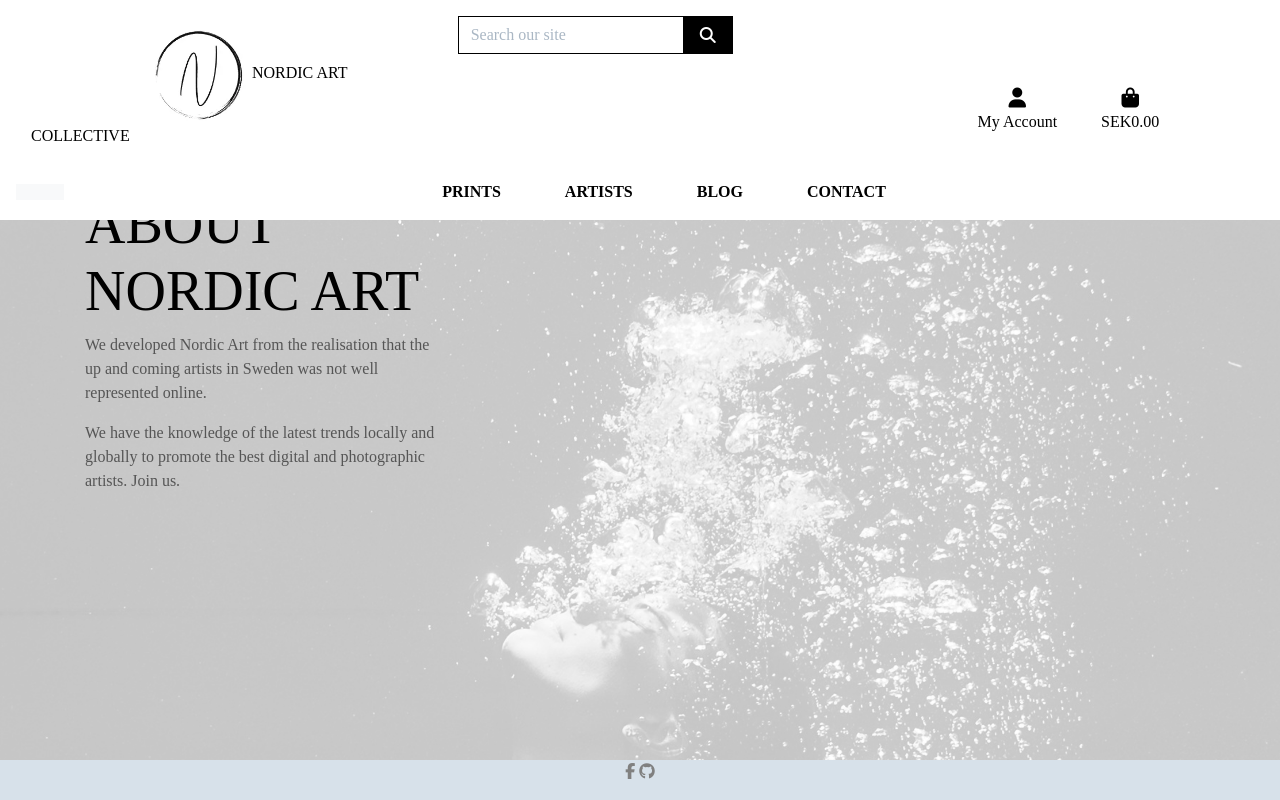
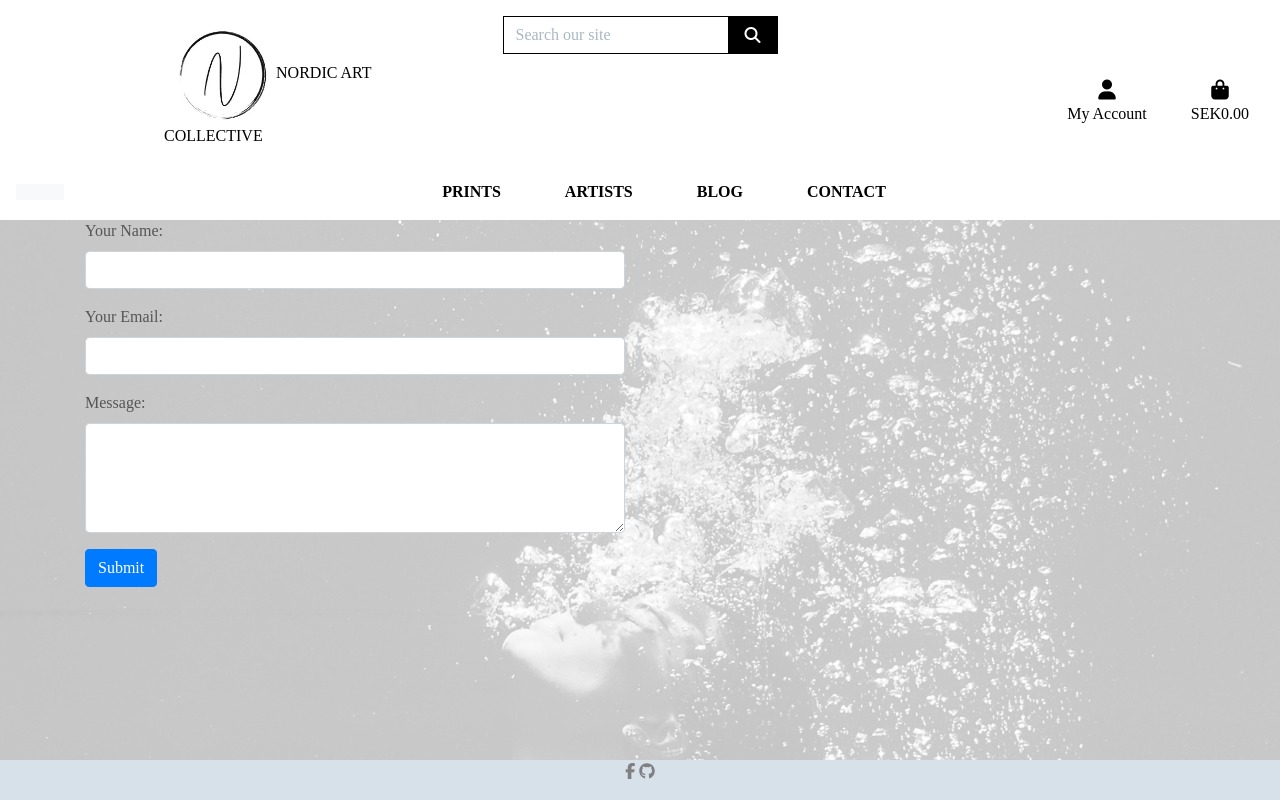
Before and after one commit to adrianskelton/adrianproject5, a Django app: page /contact/ in a window 1280 px wide. Run offline with Django 3.2, Linux system fonts and the light colour scheme; parts of the project's set-up code (start-up, migrations or seed data) failed here and were passed over; some libraries are stand-ins or nearby versions; some web fonts are replaced.

Commit message:
feat contact form added to about us page and about us changed to contact

```diff
--- a/home/templates/home/contact.html
+++ /dev/null
@@ -1,32 +0,0 @@
-{% extends "base.html" %}
-{% load static %}
-
-{% block page_header %}
-    <div class="container header-container">
-        <div class="row">
-            <div class="col"></div>
-        </div>
-    </div>
-{% endblock %}
-
-{% block extra_css %}
-    <link rel="stylesheet" href="{% static 'artists/css/artists.css' %}">
-{% endblock %}
-
-{% block content %}
-<div class="container h-100">
-    <div class="row h-100">
-        <div class="col-4 col-md-4 my-auto">
-            <h1 class="display-4 logo-font text-black home-bg">
-                About Nordic Art
-            </h1>
-            <div class="cold-4">
-            <p>We developed Nordic Art from the realisation that the up and coming artists in Sweden was not well represented online.</p>
-            <p>
-            We have the knowledge of the latest trends locally and globally to promote the best digital and photographic artists.
-            Join us.</p>
-            </div>
-        </div>
-    </div>
-</div>
-{% endblock %}
--- /dev/null
+++ b/home/templates/home/contact_us.html
@@ -0,0 +1,41 @@
+{% extends "base.html" %}
+{% load static %}
+{% block page_header %}
+    <div class="container header-container header-padding>
+        <div class="row">
+            <div class="col"></div>
+        </div>
+    </div>
+{% endblock %}
+{% block extra_css %}
+    <link rel="stylesheet" href="{% static 'artists/css/artists.css' %}">
+{% endblock %}
+{% block content %}
+<div class="container h-100">
+    <div class="row h-100">
+        <div class="col-6 col-md-6 my-auto">
+            <h1 class="display-4 logo-font text-black home-bg">
+                Contact us
+            </h1>
+            <div class="cold-6">
+                <form method="post" action="{% url 'contact_form' %}">
+                    {% csrf_token %}
+                    <div class="form-group">
+                        <label for="name">Your Name:</label>
+                        <input type="text" class="form-control" id="name" name="name" required>
+                    </div>
+                    <div class="form-group">
+                        <label for="email">Your Email:</label>
+                        <input type="email" class="form-control" id="email" name="email" required>
+                    </div>
+                    <div class="form-group">
+                        <label for="message">Message:</label>
+                        <textarea class="form-control" id="message" name="message" rows="4" required></textarea>
+                    </div>
+                    <button type="submit" class="btn btn-primary">Submit</button>
+                </form>
+            </div>
+        </div>
+    </div>
+</div>
+{% endblock %}
--- a/home/urls.py
+++ b/home/urls.py
@@ -5,7 +5,7 @@
 
 urlpatterns = [
     path('', views.index, name='home'),
-    path('contact/', contact, name='contact'),
+    path('contact/', views.contact, name='contact_form'),
 ]
 
 handler404 = 'home.views.handling_404'
--- a/home/views.py
+++ b/home/views.py
@@ -10,7 +10,7 @@
 def contact(request):
     """ A view to return the about us page """
 
-    return render(request, 'home/contact.html')
+    return render(request, 'home/contact_us.html')
 
 
 def handling_404(request, exception):
--- a/static/css/base.css
+++ b/static/css/base.css
@@ -71,6 +71,10 @@
     width: fit-content;
     color: black;
     size: large;
+}
+
+.btn-nordic {
+    background-color: #d7e1ea;
 }
 
 .shop-now-button {
--- a/templates/base.html
+++ b/templates/base.html
@@ -40,9 +40,9 @@
     <body>
         <header class="container-fluid fixed-top">
             <div id="topnav" class="row bg-white pt-lg-2 d-none d-lg-flex">
-                <div class="col-12 col-lg-4 my-auto py-0 py-lg-2 text-center text-lg-left">
-                    <a href="{% url 'home' %}" class="nav-link main-logo-link">
-                        <img src="{% static 'media/logo.webp' %}" alt="Logo" class="logo-image"><span class="logo-font"> Nordic Art Collective</span>
+                <div class="col-12 col-lg-4 my-auto py-0 py-lg-2 text-center text-lg-center">
+                    <a href="{% url 'home' %}" class="nav-link main-logo-link mx-auto">
+                    <img src="{% static 'media/logo.webp' %}" alt="Logo" class="logo-image"><span class="logo-font"> Nordic Art Collective</span>
             </div>
             <div class="col-12 col-lg-12 my-auto py-1 py-lg-0">
                 <form method="GET" action="{% url 'products' %}">
@@ -59,7 +59,7 @@
                 </form>
             </div>
             <div class="col-12 col-lg-4 my-auto py-1 py-lg-0">
-                <ul class="list-inline list-unstyled text-center text-lg-right my-0">
+                <ul class="list-inline list-unstyled text-center text-lg-right mt-0">
                     <li class="list-inline-item dropdown">
                         <a class="text-black nav-link" href="#" id="user-options" data-toggle="dropdown" aria-haspopup="true" aria-expanded="false">
                             <div class="text-center">
--- a/templates/includes/main-nav.html
+++ b/templates/includes/main-nav.html
@@ -1,9 +1,9 @@
 <div class="collapse navbar-collapse" id="main-nav">
     <ul class="navbar-nav w-auto mx-auto">
         <li class="nav-item dropdown">
-            <a class="logo-font font-weight-bold nav-link text-black mr-5" href="#" id="clothing-link" data-toggle="dropdown" aria-haspopup="true" aria-expanded="false">
-                Prints
-            </a>
+        <a class="logo-font font-weight-bold nav-link text-black mr-5" href="#" id="clothing-link" data-toggle="dropdown" aria-haspopup="true" aria-expanded="false">
+            Prints
+        </a>
             <div class="dropdown-menu border-0" aria-labelledby="clothing-link">
                 <a href="{% url 'products' %}?category=photography" class="dropdown-item">Photography</a>
                 <a href="{% url 'products' %}?category=digital_art" class="dropdown-item">Digital</a>
@@ -29,7 +29,7 @@
         {% endif %}
         </li>
         <li class="nav-item dropdown">
-            <a class="logo-font font-weight-bold nav-link text-black" href="{% url 'contact' %}" id="specials-link" aria-haspopup="true" aria-expanded="false">
+            <a class="logo-font font-weight-bold nav-link text-black" href="{% url 'contact_form' %}" id="specials-link" aria-haspopup="true" aria-expanded="false">
                 Contact
             </a>
         </li>
```
Also changed, not shown: home/templates/home/index.html (+8 -4 lines), README.md, static/media/readme/color-pallett.webp (added), static/media/readme/responsive.webp (added).
